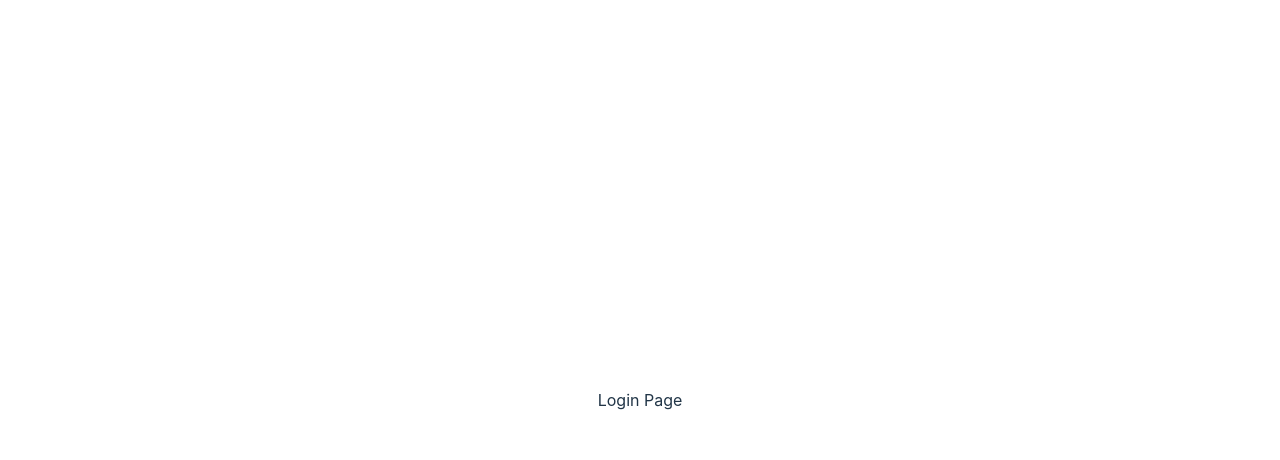
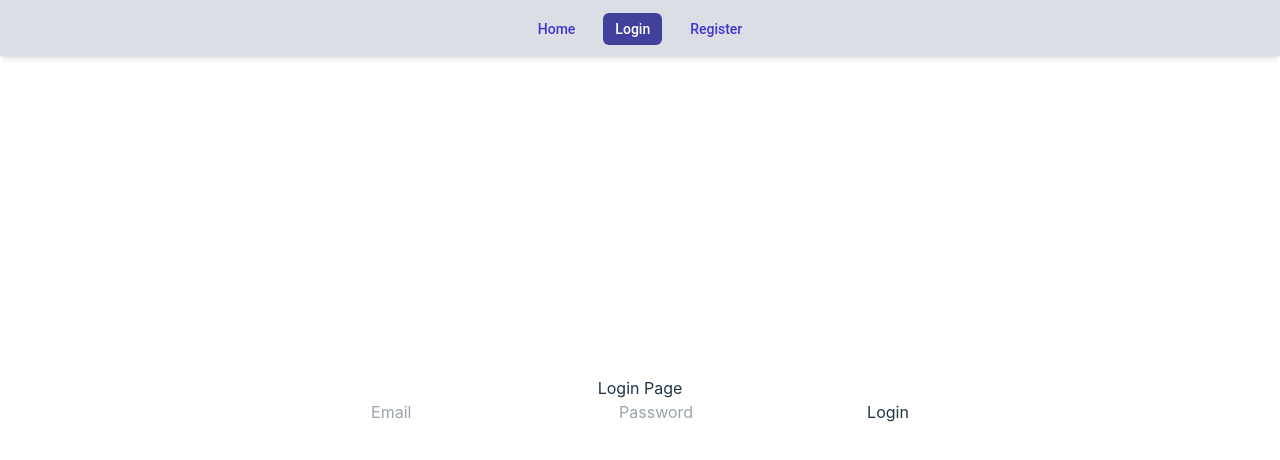
Before and after one commit to MintBrain/rl-arena-frontend, a React (Vite) app: page /login in a window 1280 px wide. Shown: the top 460 px of the page. Built offline with nearby package versions, Linux system fonts and the light colour scheme.

Commit message:
Simple Navigation bar and login page for dev.

```diff
--- a/src/App.tsx
+++ b/src/App.tsx
@@ -2,19 +2,20 @@ import { BrowserRouter, Route, Routes } from "react-router-dom";
 import Login from "./pages/Login/Login.tsx";
 import Register from "./pages/Register/Register.tsx";
 import Main from "./pages/Main/Main.tsx";
+import { Navigation } from "./Navigation/Navigation.tsx";
 import "./App.css";
 
 function App() {
   return (
     <>
       <BrowserRouter>
+        <Navigation />
         <Routes>
           <Route path="/" element={<Main />} />
           <Route path="login" element={<Login />} />
           <Route path="register" element={<Register />} />
         </Routes>
       </BrowserRouter>
-
     </>
   );
 }
--- /dev/null
+++ b/src/Navigation/Navigation.css
@@ -0,0 +1,23 @@
+@tailwind base;
+@tailwind components;
+@tailwind utilities;
+
+.navbar {
+    @apply bg-second shadow-md fixed top-0 left-0 w-full p-4 z-10;
+}
+
+.nav-list {
+    @apply flex space-x-4 justify-center;
+}
+
+.nav-link {
+    @apply text-accentColor px-3 py-2 rounded-md font-default text-sm transition-colors;
+}
+
+.nav-link-active {
+    @apply bg-primary text-white;
+}
+
+.nav-link-inactive:hover {
+    @apply text-primary;
+}
--- /dev/null
+++ b/src/Navigation/Navigation.tsx
@@ -0,0 +1,22 @@
+import { NavLink } from "react-router-dom";
+import "./Navigation.css";
+
+export function Navigation() {
+  return (
+    <>
+      <nav className="navbar">
+        <ul className="nav-list">
+          <li>
+            <NavLink to="/" className={({ isActive }) => `nav-link ${isActive ? "nav-link-active" : "nav-link-inactive"}`}>Home</NavLink>
+          </li>
+          <li>
+            <NavLink to="/login" className={({ isActive }) => `nav-link ${isActive ? "nav-link-active" : "nav-link-inactive"}`}>Login</NavLink>
+          </li>
+          <li>
+            <NavLink to="/register" className={({ isActive }) => `nav-link ${isActive ? "nav-link-active" : "nav-link-inactive"}`}>Register</NavLink>
+          </li>
+        </ul>
+      </nav>
+    </>
+  );
+}
--- /dev/null
+++ b/src/hooks/input.hook.tsx
@@ -0,0 +1,11 @@
+import { SetStateAction, useState } from "react"
+
+export const useInput = (initialValue: string) => {
+  const [value, setValue] = useState(initialValue);
+
+  const onChange = (event: { target: { value: SetStateAction<string> } }) => {
+    setValue(event.target.value)
+  }
+
+  return { value, onChange }
+}
--- a/src/pages/Login/Login.tsx
+++ b/src/pages/Login/Login.tsx
@@ -1,7 +1,27 @@
+import { useInput } from "../../hooks/input.hook.tsx";
+import { FormEvent } from "react";
+
 function Login() {
+  const email = useInput('')
+  const password = useInput('')
+
+
+  function handleSubmit(e: FormEvent) {
+    e.preventDefault()
+    console.log(email.value)
+    console.log(password.value)
+  }
+
   return (
     <>
       Login Page
+      <div>
+        <form>
+          <input type="email" name="email" id="email" placeholder="Email" autoComplete='email' required onChange={email.onChange} />
+          <input type="password" name="password" id="password" placeholder="Password" autoComplete='current-password' required onChange={password.onChange} />
+          <input type="submit" value="Login"  onClick={handleSubmit} />
+        </form>
+      </div>
     </>
   );
 }
```
